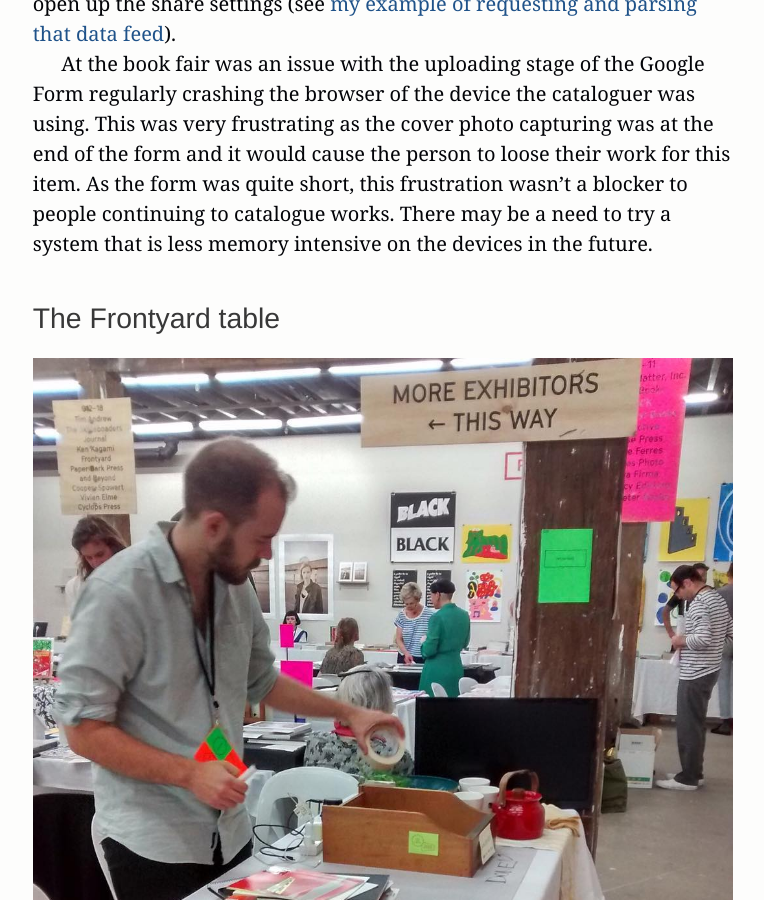
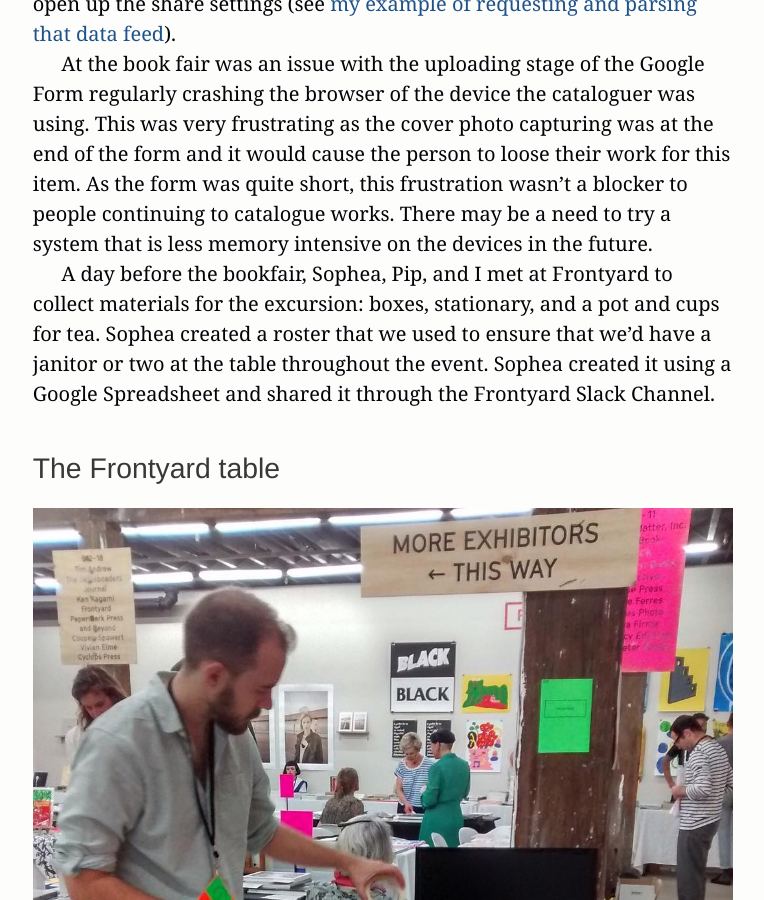
Before and after one commit to equivalentideas/home, a Jekyll site: the page built from _posts/2017-10-31-frontyard-at-volume-2017.markdown, in a window 1280 px wide and 900 px high, scrolled down 4092 px. Shown: the whole window, without its empty margins (257-1021 px from the left). Built offline with Jekyll 4.4.1, drawn with Linux system fonts in a browser that asks for light colours; nearby versions of some CDN libraries.

Commit message:
Add a par about our planning day

```diff
--- a/_posts/2017-10-31-frontyard-at-volume-2017.markdown
+++ b/_posts/2017-10-31-frontyard-at-volume-2017.markdown
@@ -63,6 +63,8 @@ We found the cataloguing process quite smooth and generated interesting discussi
 I've found Google Forms to be really helpful it experimenting with data entry forms. The responses go to a spreadsheet you can work with, and you can also access a data feed of the entries via a public URL, if you open up the share settings (see [my example of requesting and parsing that data feed](https://github.com/frontyardprojects/visual-catalog/blob/f9f8871001219100caa77fd8c3b7d7dcd823ce14/index.html#L50-L58)).
 
 At the book fair was an issue with the uploading stage of the Google Form regularly crashing the browser of the device the cataloguer was using. This was very frustrating as the cover photo capturing was at the end of the form and it would cause the person to loose their work for this item. As the form was quite short, this frustration wasn't a blocker to people continuing to catalogue works. There may be a need to try a system that is less memory intensive on the devices in the future.
+
+A day before the bookfair, Sophea, Pip, and I met at Frontyard to collect materials for the excursion: boxes, stationary, and a pot and cups for tea. Sophea created a roster that we used to ensure that we’d have a janitor or two at the table throughout the event. Sophea created it using a Google Spreadsheet and shared it through the Frontyard Slack Channel.
 
 ## The Frontyard table
 
```
